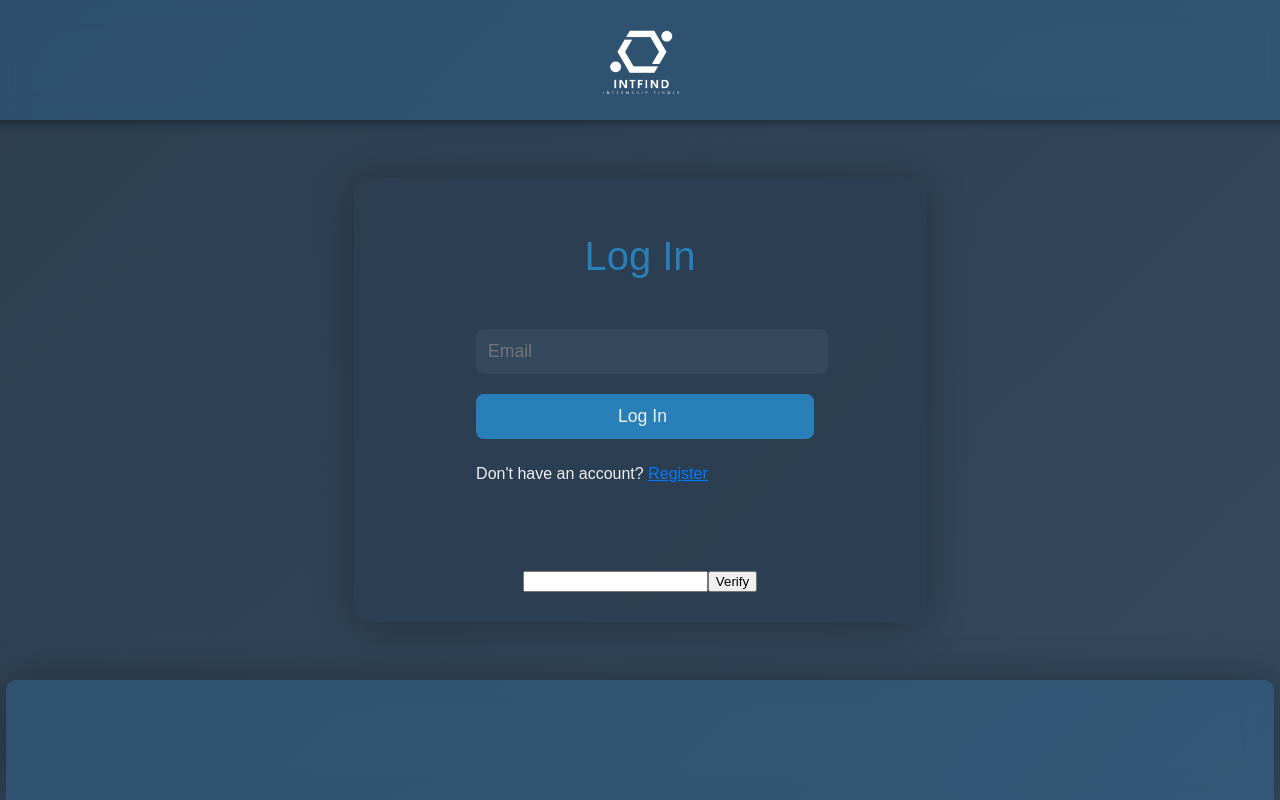
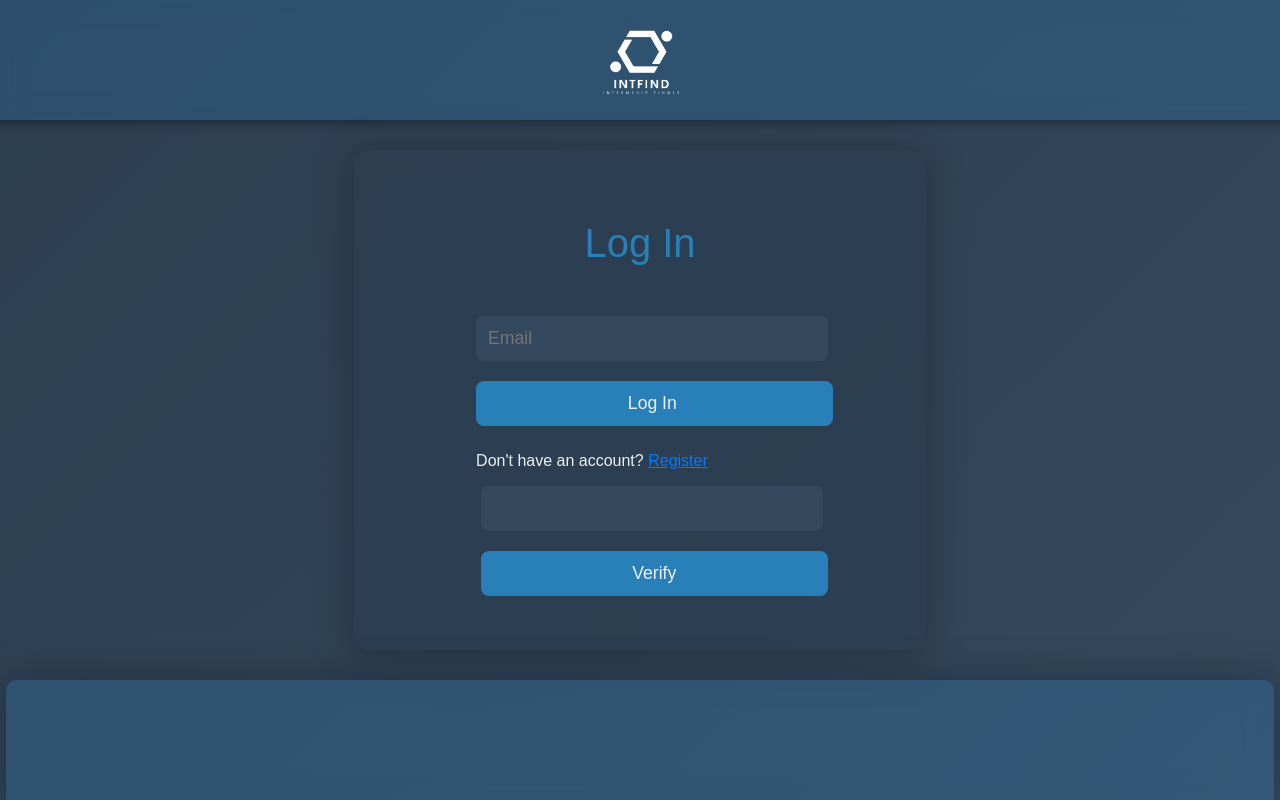
Before and after one commit to 4l0sh/intfind, a React (Create React App) app: page /loginTest in a window 1280 px wide. Built offline with nearby package versions, Linux system fonts and the light colour scheme; a web font is replaced by a local one.

Commit message:
minor css changes

```diff
--- a/src/auth/login.css
+++ b/src/auth/login.css
@@ -70,6 +70,7 @@
 
 .loginDiv2 {
   width: 40%;
+  height: 55vh;
   background: rgba(44, 62, 80, 0.8);
   border-radius: 15px;
   padding: 30px;
@@ -79,6 +80,7 @@
   flex-direction: column;
   justify-content: center;
   align-items: center;
+  overflow: hidden;
 }
 
 .login {
@@ -122,7 +124,7 @@ h1:hover {
   background-color: #2980b9;
   border: none;
   cursor: pointer;
-  width: 103%;
+  width: 109%;
   font-size: 1.1em;
   transition: background-color 0.3s ease;
 }
@@ -151,7 +153,15 @@ h1:hover {
 i {
   cursor: pointer;
 }
-
+.message {
+  color: red;
+  font-size: 1.2em;
+  margin-top: -25px;
+  margin-bottom: 25px;
+}
+.verification {
+  margin-top: -50px;
+}
 .footerContainer {
   background: rgba(52, 152, 219, 0.2);
   backdrop-filter: blur(12px);
--- a/src/layout/login/loginTest.js
+++ b/src/layout/login/loginTest.js
@@ -2,7 +2,7 @@ import React, { Fragment, useState, useEffect } from 'react';
 import { useNavigate } from 'react-router-dom';
 import M from 'materialize-css';
 import emailjs from 'emailjs-com';
-
+import '../../auth/login.css';
 const LoginTest = () => {
   const navigate = useNavigate();
   const [email, setEmail] = useState('');
@@ -119,15 +119,21 @@ const LoginTest = () => {
                   </a>
                 </p>
               </form>
-              <p>{message}</p>
-              <div>
+              <p className='message'>{message}</p>
+              <div className='verification'>
                 <form className='loginForm'>
                   <input
+                    className='loginInput'
                     type='number'
                     value={verificationCode}
                     onChange={(e) => setVerificationCode(e.target.value)}
                   />
-                  <input type='submit' value='Verify' onClick={verifyCode} />
+                  <input
+                    className='loginInput '
+                    type='submit'
+                    value='Verify'
+                    onClick={verifyCode}
+                  />
                 </form>
               </div>
             </div>
```
